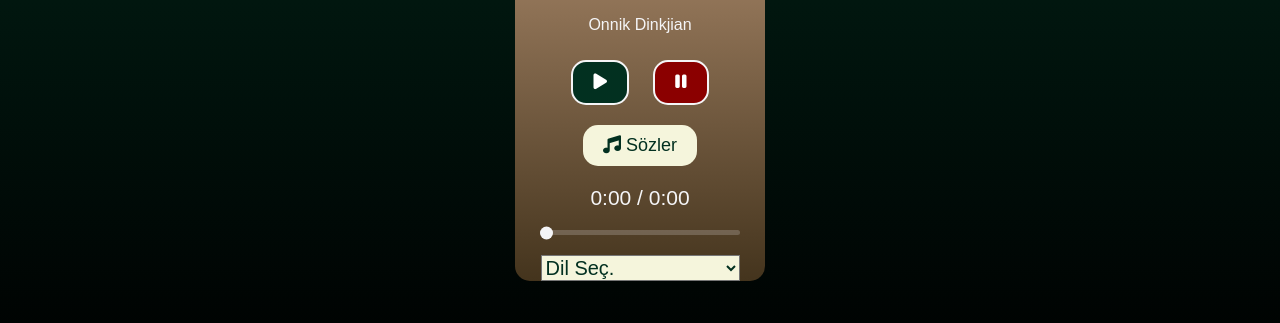
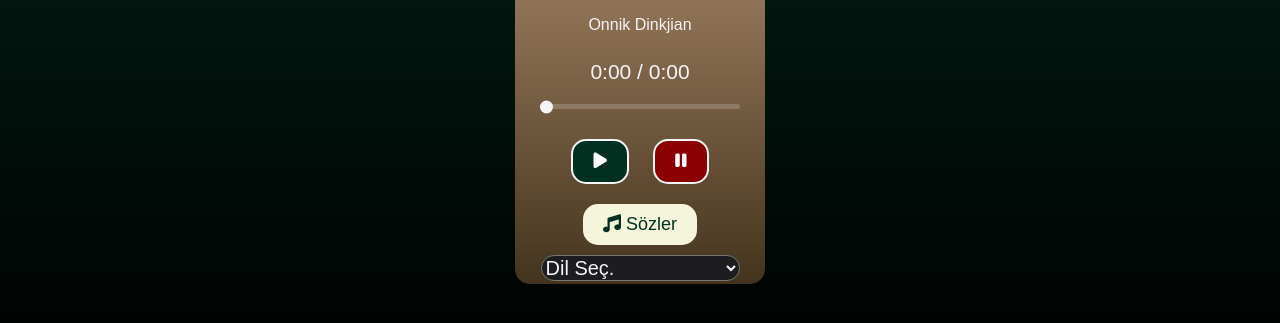
Before and after one commit to Berahatiye/halk, a plain HTML site: page index.html in a window 1280 px wide. Both pictures are taken after a click on the button "Sözler". Shown: the part 423-746 px from the top of the page. Drawn offline with Linux system fonts and the light colour scheme.

Commit message:
Add files via upload

```diff
--- a/index.html
+++ b/index.html
@@ -20,11 +20,6 @@
           <h2>Siranuş</h2>
           <p>Onnik Dinkjian</p>
       </div>
-      <div class="controls">
-          <button id="play"><i class="fas fa-play"></i></button>
-          <button id="pause"><i class="fas fa-pause"></i></button>
-          <button id="toggle-lyrics"><i class="fas fa-music"></i> Sözler</button>
-      </div>
       <div id="time-display">0:00 / 0:00</div>
   </div>
 
@@ -33,6 +28,12 @@
           <div class="seek-bar-fill"></div>
           <div class="seek-bar-thumb"></div>
       </div>
+  </div>
+
+  <div class="controls">
+    <button id="play"><i class="fas fa-play"></i></button>
+    <button id="pause"><i class="fas fa-pause"></i></button>
+    <button id="toggle-lyrics"><i class="fas fa-music"></i> Sözler</button>
   </div>
 
   <div class="lyrics-container" style="display: none; text-align: center;">
@@ -105,7 +106,7 @@
     display: block;
     background-image: linear-gradient(#CDA685, #44341D);
     border-radius: 15px;
-    max-width: 250px;
+    width: 250px;
   }
 
   .music-player {
@@ -174,12 +175,25 @@
   #language-select{
     font-size: 20px;
     font-family: sans-serif;
-    color: #023020;
-    background-color: #F5F5DC;
+    color: #f5f5f7;
+    background-color: #1d1d1f;
     margin-inline: auto;
     font-weight: 500;
+    height: auto;
+    border-radius: 980px;
+    margin-bottom: 3px;
+    transition: 0.2s;
   }
 
+  #language-select:focus{
+    border-color:  #023020;
+  }
+
+
+  #language-select:focus:not(button){
+    box-shadow: 0 0 0 3px rgba(2, 48, 32,0.6);
+    outline: none;
+  }
 
 
 
@@ -277,6 +291,8 @@
 
 
 
+
+
 @media only screen and (max-width: 480px){
   body {
     display: flex;
@@ -301,7 +317,7 @@
   .kap {
     font-weight: 600;
     text-align: center;
-    font-size: 20px;
+    font-size: 19px;
     font-family: Hack, sans-serif;
     text-transform: uppercase;
     background: linear-gradient(90deg, #023020, #fff, #023020);
@@ -328,7 +344,7 @@
   }
 
   .form {
-    margin-top: 50%;
+    margin-top: 55%;
     display: block;
     background-image: linear-gradient(#CDA685, #44341D);
     border-radius: 15px;
@@ -629,7 +645,7 @@
             lyricsText.style.fontSize = '21px';
             lyricsText.style.fontWeight = '400';
             lyricsText.style.marginTop = '20px';
-            lyricsText.style.width = '250px';
+            lyricsText.style.width = '242px';
             lyricsText.style.textAlign = 'center';
             lyricsText.style.borderRadius = '15px';
         } else {
@@ -689,6 +705,12 @@
         document.removeEventListener('mouseup', onMouseUp);
     }
 
+
+
+
+
+
+
 </script>
 
 </body>
```
